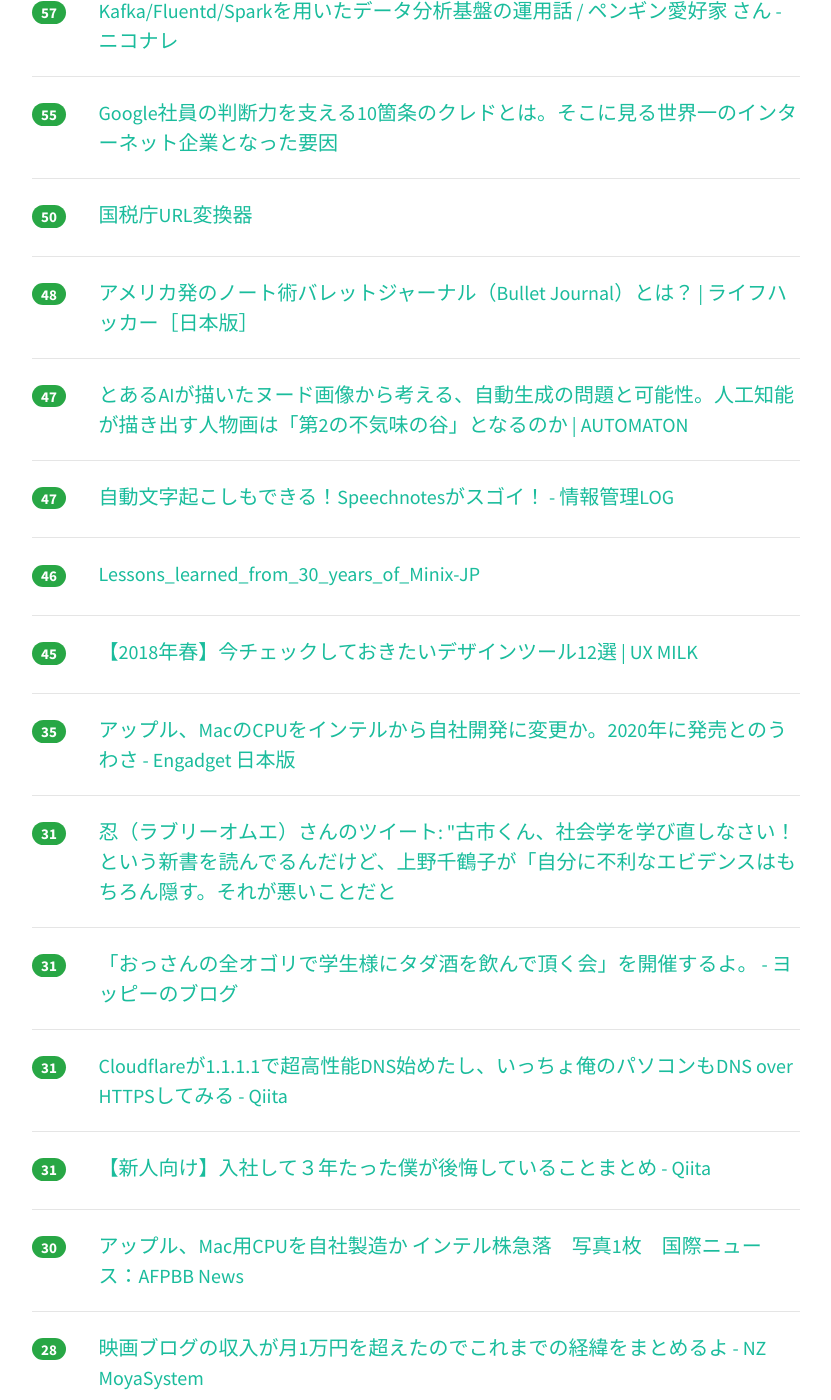
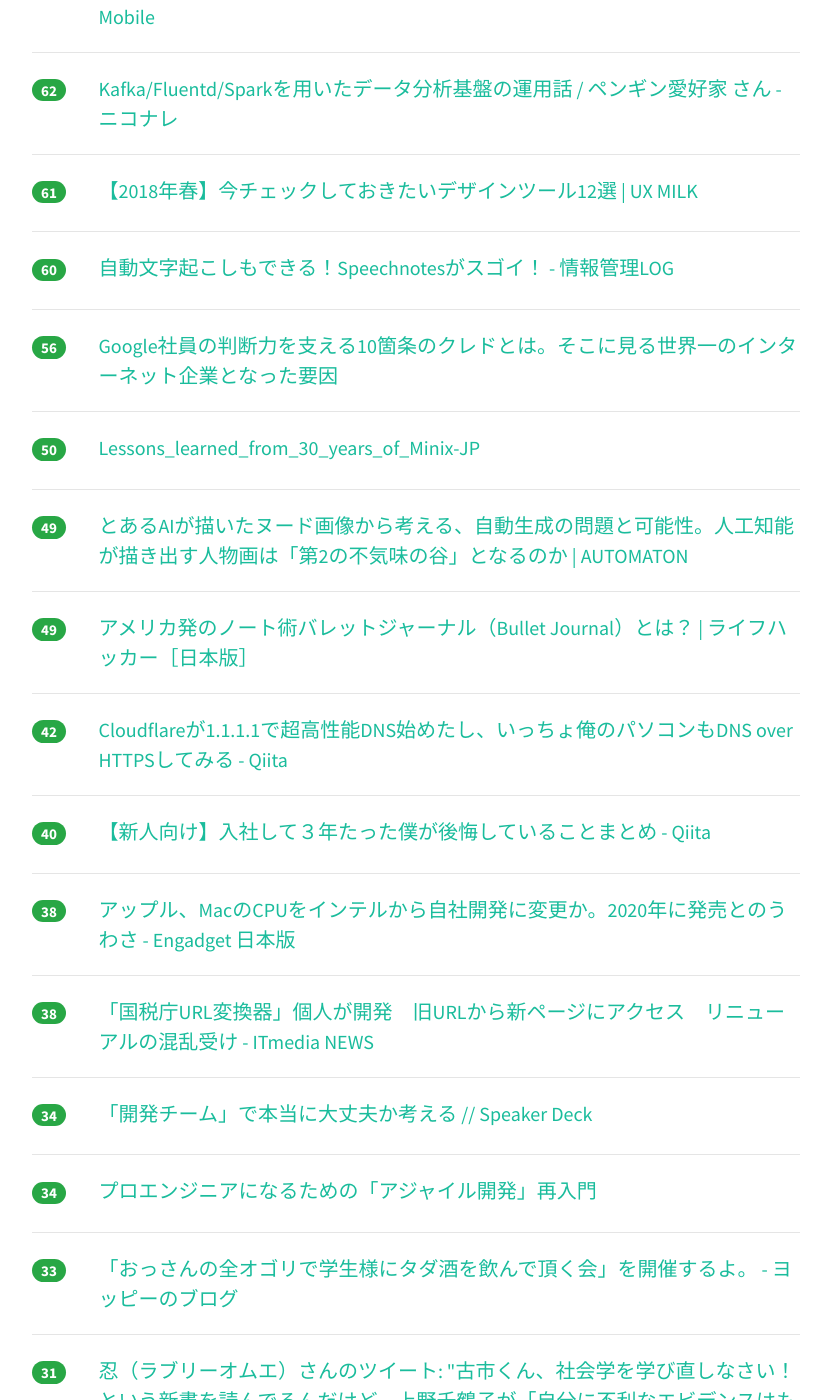
Before and after one commit to yatta47/hatena-matome-site, a Jekyll site: the page built from _posts/2018-04-03-hatena.md, in a window 1280 px wide and 1400 px high, scrolled down 1215 px. Shown: the whole window, without its empty margins (224-1055 px from the left). Built offline with Jekyll 4.4.1, drawn with Linux system fonts in a browser that asks for light colours; nearby versions of some CDN libraries; some of the changed text lies outside the part shown.

Commit message:
Updated 2018-04-03

```diff
--- a/_posts/2018-04-03-hatena.md
+++ b/_posts/2018-04-03-hatena.md
@@ -1,28 +1,38 @@
 ---
 layout: post
 title:  "2018-04-03 はてぶIT"
-date:   2018-04-03 13:03:03
+date:   2018-04-03 14:01:50
 tags: [it-hotentry]
 ---
-35 件のデータあり
+38 件のデータあり
 
 <hr><div class="row">
-<div class="col-1"><span class="badge badge-pill badge-success h2">313</span></div>
+<div class="col-1"><span class="badge badge-pill badge-success h2">329</span></div>
 <div class="col-11"><a href='http://dr-asa.hatenablog.com/entry/2018/04/02/174006' target='_blank'>Kubernetesはクラスタで障害があったとき、どういう動きをするのか - あさのひとりごと</a></div>
 </div>
 <hr>
 <div class="row">
-<div class="col-1"><span class="badge badge-pill badge-success h2">207</span></div>
+<div class="col-1"><span class="badge badge-pill badge-success h2">261</span></div>
 <div class="col-11"><a href='http://www.orangeitems.com/entry/2018/04/02/202052' target='_blank'>九州商船の「弊社WEB予約サービスに対する不正アクセスに関する最終報告」は全てのエンジニアに読んでほしい - orangeitems’s diary</a></div>
 </div>
 <hr>
 <div class="row">
-<div class="col-1"><span class="badge badge-pill badge-success h2">142</span></div>
+<div class="col-1"><span class="badge badge-pill badge-success h2">192</span></div>
 <div class="col-11"><a href='https://www.nikkei.com/article/DGKKZO28825990Q8A330C1TJM000/' target='_blank'>破った紙の画像、割り符に　データ共有を想定 連絡先の交換要らず　：日本経済新聞</a></div>
 </div>
 <hr>
 <div class="row">
-<div class="col-1"><span class="badge badge-pill badge-success h2">98</span></div>
+<div class="col-1"><span class="badge badge-pill badge-success h2">128</span></div>
+<div class="col-11"><a href='https://nta-go.com/' target='_blank'>国税庁URL変換器</a></div>
+</div>
+<hr>
+<div class="row">
+<div class="col-1"><span class="badge badge-pill badge-success h2">105</span></div>
+<div class="col-11"><a href='https://jp.reuters.com/article/idJPKCN1H91TJ' target='_blank'>アップル、Ｍａｃ向け半導体をインテル製から自社製に切り替えへ＝報道 | ロイター</a></div>
+</div>
+<hr>
+<div class="row">
+<div class="col-1"><span class="badge badge-pill badge-success h2">103</span></div>
 <div class="col-11"><a href='http://www.publickey1.jp/blog/18/dockerdockerctosolomon_hykesdocker.html' target='_blank'>Docker発展の貢献者、Docker社創業者兼CTOのSolomon Hykes氏がDockerを去ると発表 － Publickey</a></div>
 </div>
 <hr>
@@ -32,63 +42,83 @@ tags: [it-hotentry]
 </div>
 <hr>
 <div class="row">
+<div class="col-1"><span class="badge badge-pill badge-success h2">80</span></div>
+<div class="col-11"><a href='https://note.mu/co_co_d3/n/n4e910ec83b60' target='_blank'>(デザイン初心者向け)メルカリのデザインチュートリアルを作ってみた(ホーム画面UI編)｜ココディー｜note</a></div>
+</div>
+<hr>
+<div class="row">
 <div class="col-1"><span class="badge badge-pill badge-success h2">76</span></div>
 <div class="col-11"><a href='http://www.itmedia.co.jp/mobile/articles/1804/03/news014.html' target='_blank'>いまだにガラケーからスマホに移行できない人たち　その理由は？ - ITmedia Mobile</a></div>
 </div>
 <hr>
 <div class="row">
-<div class="col-1"><span class="badge badge-pill badge-success h2">70</span></div>
-<div class="col-11"><a href='https://note.mu/co_co_d3/n/n4e910ec83b60' target='_blank'>(デザイン初心者向け)メルカリのデザインチュートリアルを作ってみた(ホーム画面UI編)｜ココディー｜note</a></div>
-</div>
-<hr>
-<div class="row">
-<div class="col-1"><span class="badge badge-pill badge-success h2">59</span></div>
-<div class="col-11"><a href='https://jp.reuters.com/article/idJPKCN1H91TJ' target='_blank'>アップル、Ｍａｃ向け半導体をインテル製から自社製に切り替えへ＝報道 | ロイター</a></div>
-</div>
-<hr>
-<div class="row">
-<div class="col-1"><span class="badge badge-pill badge-success h2">57</span></div>
+<div class="col-1"><span class="badge badge-pill badge-success h2">62</span></div>
 <div class="col-11"><a href='https://niconare.nicovideo.jp/watch/kn2981' target='_blank'>Kafka/Fluentd/Sparkを用いたデータ分析基盤の運用話 / ペンギン愛好家 さん - ニコナレ</a></div>
 </div>
 <hr>
 <div class="row">
-<div class="col-1"><span class="badge badge-pill badge-success h2">55</span></div>
+<div class="col-1"><span class="badge badge-pill badge-success h2">61</span></div>
+<div class="col-11"><a href='http://uxmilk.jp/71315' target='_blank'>【2018年春】今チェックしておきたいデザインツール12選 | UX MILK</a></div>
+</div>
+<hr>
+<div class="row">
+<div class="col-1"><span class="badge badge-pill badge-success h2">60</span></div>
+<div class="col-11"><a href='http://hokoxjouhou.blog105.fc2.com/blog-entry-1144.html' target='_blank'>自動文字起こしもできる！Speechnotesがスゴイ！ - 情報管理LOG</a></div>
+</div>
+<hr>
+<div class="row">
+<div class="col-1"><span class="badge badge-pill badge-success h2">56</span></div>
 <div class="col-11"><a href='http://it-rush.com/google-credo' target='_blank'>Google社員の判断力を支える10箇条のクレドとは。そこに見る世界一のインターネット企業となった要因</a></div>
 </div>
 <hr>
 <div class="row">
 <div class="col-1"><span class="badge badge-pill badge-success h2">50</span></div>
-<div class="col-11"><a href='https://nta-go.com/' target='_blank'>国税庁URL変換器</a></div>
+<div class="col-11"><a href='http://member.wide.ad.jp/~shima/publications/Lessons_learned_from_30_years_of_Minix-JP.html' target='_blank'>Lessons_learned_from_30_years_of_Minix-JP</a></div>
 </div>
 <hr>
 <div class="row">
-<div class="col-1"><span class="badge badge-pill badge-success h2">48</span></div>
+<div class="col-1"><span class="badge badge-pill badge-success h2">49</span></div>
+<div class="col-11"><a href='http://jp.automaton.am/articles/columnjp/20180402-65369/' target='_blank'>とあるAIが描いたヌード画像から考える、自動生成の問題と可能性。人工知能が描き出す人物画は「第2の不気味の谷」となるのか | AUTOMATON</a></div>
+</div>
+<hr>
+<div class="row">
+<div class="col-1"><span class="badge badge-pill badge-success h2">49</span></div>
 <div class="col-11"><a href='https://www.lifehacker.jp/2018/04/bulletjournal.html' target='_blank'>アメリカ発のノート術バレットジャーナル（Bullet Journal）とは？ | ライフハッカー［日本版］</a></div>
 </div>
 <hr>
 <div class="row">
-<div class="col-1"><span class="badge badge-pill badge-success h2">47</span></div>
-<div class="col-11"><a href='http://jp.automaton.am/articles/columnjp/20180402-65369/' target='_blank'>とあるAIが描いたヌード画像から考える、自動生成の問題と可能性。人工知能が描き出す人物画は「第2の不気味の谷」となるのか | AUTOMATON</a></div>
+<div class="col-1"><span class="badge badge-pill badge-success h2">42</span></div>
+<div class="col-11"><a href='https://qiita.com/onokatio/items/42fb4a2811600680591b' target='_blank'>Cloudflareが1.1.1.1で超高性能DNS始めたし、いっちょ俺のパソコンもDNS over HTTPSしてみる - Qiita</a></div>
 </div>
 <hr>
 <div class="row">
-<div class="col-1"><span class="badge badge-pill badge-success h2">47</span></div>
-<div class="col-11"><a href='http://hokoxjouhou.blog105.fc2.com/blog-entry-1144.html' target='_blank'>自動文字起こしもできる！Speechnotesがスゴイ！ - 情報管理LOG</a></div>
+<div class="col-1"><span class="badge badge-pill badge-success h2">40</span></div>
+<div class="col-11"><a href='https://qiita.com/januaryCOM/items/07569baa0fc699c7766b' target='_blank'>【新人向け】入社して３年たった僕が後悔していることまとめ - Qiita</a></div>
 </div>
 <hr>
 <div class="row">
-<div class="col-1"><span class="badge badge-pill badge-success h2">46</span></div>
-<div class="col-11"><a href='http://member.wide.ad.jp/~shima/publications/Lessons_learned_from_30_years_of_Minix-JP.html' target='_blank'>Lessons_learned_from_30_years_of_Minix-JP</a></div>
+<div class="col-1"><span class="badge badge-pill badge-success h2">38</span></div>
+<div class="col-11"><a href='https://japanese.engadget.com/2018/04/02/mac-cpu-2020/' target='_blank'>アップル、MacのCPUをインテルから自社開発に変更か。2020年に発売とのうわさ - Engadget 日本版</a></div>
 </div>
 <hr>
 <div class="row">
-<div class="col-1"><span class="badge badge-pill badge-success h2">45</span></div>
-<div class="col-11"><a href='http://uxmilk.jp/71315' target='_blank'>【2018年春】今チェックしておきたいデザインツール12選 | UX MILK</a></div>
+<div class="col-1"><span class="badge badge-pill badge-success h2">38</span></div>
+<div class="col-11"><a href='http://www.itmedia.co.jp/news/articles/1804/03/news075.html' target='_blank'>「国税庁URL変換器」個人が開発　旧URLから新ページにアクセス　リニューアルの混乱受け - ITmedia NEWS</a></div>
 </div>
 <hr>
 <div class="row">
-<div class="col-1"><span class="badge badge-pill badge-success h2">35</span></div>
-<div class="col-11"><a href='https://japanese.engadget.com/2018/04/02/mac-cpu-2020/' target='_blank'>アップル、MacのCPUをインテルから自社開発に変更か。2020年に発売とのうわさ - Engadget 日本版</a></div>
+<div class="col-1"><span class="badge badge-pill badge-success h2">34</span></div>
+<div class="col-11"><a href='https://speakerdeck.com/ozeppi/kai-fa-timu-deben-dang-nida-zhang-fu-kakao-eru' target='_blank'>「開発チーム」で本当に大丈夫か考える // Speaker Deck</a></div>
+</div>
+<hr>
+<div class="row">
+<div class="col-1"><span class="badge badge-pill badge-success h2">34</span></div>
+<div class="col-11"><a href='https://www.slideshare.net/kuranuki/ss-92577097' target='_blank'>プロエンジニアになるための「アジャイル開発」再入門</a></div>
+</div>
+<hr>
+<div class="row">
+<div class="col-1"><span class="badge badge-pill badge-success h2">33</span></div>
+<div class="col-11"><a href='http://yoppymodel.hatenablog.com/entry/2018/04/02/193811' target='_blank'>「おっさんの全オゴリで学生様にタダ酒を飲んで頂く会」を開催するよ。 - ヨッピーのブログ</a></div>
 </div>
 <hr>
 <div class="row">
@@ -98,22 +128,22 @@ tags: [it-hotentry]
 <hr>
 <div class="row">
 <div class="col-1"><span class="badge badge-pill badge-success h2">31</span></div>
-<div class="col-11"><a href='http://yoppymodel.hatenablog.com/entry/2018/04/02/193811' target='_blank'>「おっさんの全オゴリで学生様にタダ酒を飲んで頂く会」を開催するよ。 - ヨッピーのブログ</a></div>
+<div class="col-11"><a href='http://www.afpbb.com/articles/-/3169766' target='_blank'>アップル、Mac用CPUを自社製造か インテル株急落　写真1枚　国際ニュース：AFPBB News</a></div>
 </div>
 <hr>
 <div class="row">
 <div class="col-1"><span class="badge badge-pill badge-success h2">31</span></div>
-<div class="col-11"><a href='https://qiita.com/onokatio/items/42fb4a2811600680591b' target='_blank'>Cloudflareが1.1.1.1で超高性能DNS始めたし、いっちょ俺のパソコンもDNS over HTTPSしてみる - Qiita</a></div>
-</div>
-<hr>
-<div class="row">
-<div class="col-1"><span class="badge badge-pill badge-success h2">31</span></div>
-<div class="col-11"><a href='https://qiita.com/januaryCOM/items/07569baa0fc699c7766b' target='_blank'>【新人向け】入社して３年たった僕が後悔していることまとめ - Qiita</a></div>
+<div class="col-11"><a href='https://diary.app.ssig33.com/347' target='_blank'>見てるページを全部保存するという行ない - Diary</a></div>
 </div>
 <hr>
 <div class="row">
 <div class="col-1"><span class="badge badge-pill badge-success h2">30</span></div>
-<div class="col-11"><a href='http://www.afpbb.com/articles/-/3169766' target='_blank'>アップル、Mac用CPUを自社製造か インテル株急落　写真1枚　国際ニュース：AFPBB News</a></div>
+<div class="col-11"><a href='https://coliss.com/articles/build-websites/operation/css/remove-top-and-bottom-margin-from-text.html' target='_blank'>[CSS]文字に含まれる上下の余白を取り除いて、アイコンや画像とぴったり同じ高さにするスタイルシート | コリス</a></div>
+</div>
+<hr>
+<div class="row">
+<div class="col-1"><span class="badge badge-pill badge-success h2">29</span></div>
+<div class="col-11"><a href='https://speakerdeck.com/yuzutas0/20180402' target='_blank'>データ基盤を支える民主化とサービスレベル #shinjukugl // Speaker Deck</a></div>
 </div>
 <hr>
 <div class="row">
@@ -122,32 +152,27 @@ tags: [it-hotentry]
 </div>
 <hr>
 <div class="row">
-<div class="col-1"><span class="badge badge-pill badge-success h2">25</span></div>
-<div class="col-11"><a href='https://speakerdeck.com/ozeppi/kai-fa-timu-deben-dang-nida-zhang-fu-kakao-eru' target='_blank'>「開発チーム」で本当に大丈夫か考える // Speaker Deck</a></div>
+<div class="col-1"><span class="badge badge-pill badge-success h2">28</span></div>
+<div class="col-11"><a href='https://note.mu/pchw/n/n1cf850966907' target='_blank'>国税局サイトのリニューアルへの反応を見て感じたこと，そして行動したこと｜pchw｜note</a></div>
 </div>
 <hr>
 <div class="row">
-<div class="col-1"><span class="badge badge-pill badge-success h2">24</span></div>
-<div class="col-11"><a href='https://speakerdeck.com/yuzutas0/20180402' target='_blank'>データ基盤を支える民主化とサービスレベル #shinjukugl // Speaker Deck</a></div>
+<div class="col-1"><span class="badge badge-pill badge-success h2">27</span></div>
+<div class="col-11"><a href='https://speakerdeck.com/yasuhiro1711/cheng-guo-wochu-sisok-keruenziniazu-zhi-womu-zhi-siteyatuterukoto' target='_blank'>成果を出し続けるエンジニア組織を目指してやってること // Speaker Deck</a></div>
+</div>
+<hr>
+<div class="row">
+<div class="col-1"><span class="badge badge-pill badge-success h2">25</span></div>
+<div class="col-11"><a href='http://www.kyusho.co.jp/report/' target='_blank'>弊社WEB予約サービスに対する不正アクセスに関する最終報告｜九州商船</a></div>
+</div>
+<hr>
+<div class="row">
+<div class="col-1"><span class="badge badge-pill badge-success h2">25</span></div>
+<div class="col-11"><a href='https://japan.cnet.com/article/35117084/' target='_blank'>仮想通貨を採掘する「Chrome」拡張機能、全て禁止に - CNET Japan</a></div>
 </div>
 <hr>
 <div class="row">
 <div class="col-1"><span class="badge badge-pill badge-success h2">23</span></div>
-<div class="col-11"><a href='https://coliss.com/articles/build-websites/operation/css/remove-top-and-bottom-margin-from-text.html' target='_blank'>[CSS]文字に含まれる上下の余白を取り除いて、アイコンや画像とぴったり同じ高さにするスタイルシート | コリス</a></div>
-</div>
-<hr>
-<div class="row">
-<div class="col-1"><span class="badge badge-pill badge-success h2">23</span></div>
-<div class="col-11"><a href='https://speakerdeck.com/yasuhiro1711/cheng-guo-wochu-sisok-keruenziniazu-zhi-womu-zhi-siteyatuterukoto' target='_blank'>成果を出し続けるエンジニア組織を目指してやってること // Speaker Deck</a></div>
-</div>
-<hr>
-<div class="row">
-<div class="col-1"><span class="badge badge-pill badge-success h2">21</span></div>
-<div class="col-11"><a href='http://www.kyusho.co.jp/report/' target='_blank'>弊社WEB予約サービスに対する不正アクセスに関する最終報告｜九州商船</a></div>
-</div>
-<hr>
-<div class="row">
-<div class="col-1"><span class="badge badge-pill badge-success h2">20</span></div>
 <div class="col-11"><a href='http://www.itmedia.co.jp/pcuser/articles/1804/02/news128.html' target='_blank'>Appleが考えるこれからの教育――ティム・クックCEO単独インタビュー (1/3) - ITmedia PC USER</a></div>
 </div>
 <hr>
@@ -162,11 +187,6 @@ tags: [it-hotentry]
 </div>
 <hr>
 <div class="row">
-<div class="col-1"><span class="badge badge-pill badge-success h2">18</span></div>
-<div class="col-11"><a href='http://www.itmedia.co.jp/news/articles/1804/03/news075.html' target='_blank'>「国税庁URL変換器」個人が開発　旧URLから新ページにアクセス　リニューアルの混乱受け - ITmedia NEWS</a></div>
-</div>
-<hr>
-<div class="row">
 <div class="col-1"><span class="badge badge-pill badge-success h2">17</span></div>
 <div class="col-11"><a href='http://jp.gamesindustry.biz/article/1804/18040201/' target='_blank'>[GCC2018] Unity 2018は「カスタマイズ」で小さく速く多機能に - GamesIndustry.biz Japan Edition</a></div>
 </div>
@@ -176,8 +196,3 @@ tags: [it-hotentry]
 <div class="col-11"><a href='https://www3.nhk.or.jp/news/html/20180402/k10011388731000.html' target='_blank'>ストリートビュー撮影で車がアーケード街を “無許可走行” | NHKニュース</a></div>
 </div>
 <hr>
-<div class="row">
-<div class="col-1"><span class="badge badge-pill badge-success h2">14</span></div>
-<div class="col-11"><a href='https://diary.app.ssig33.com/347' target='_blank'>見てるページを全部保存するという行ない - Diary</a></div>
-</div>
-<hr>
```
